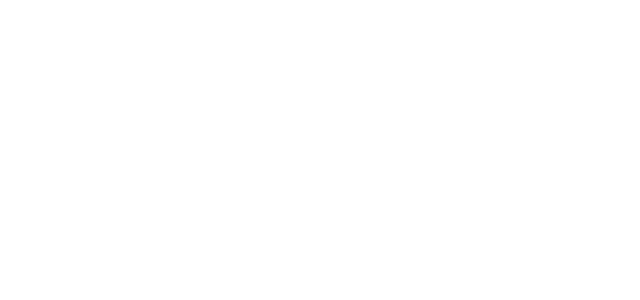
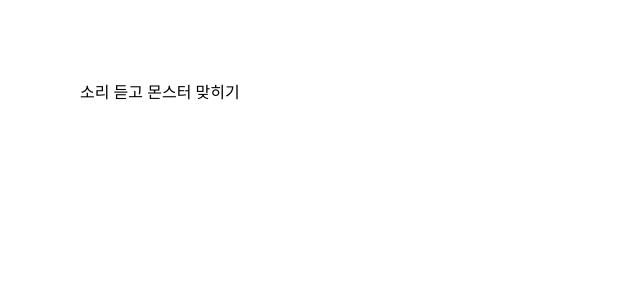
Before and after one commit to SeongMinJin/gersang_quiz, a Next.js app in the folder app/frontend/srcs/: page /admin in a window 1280 px wide. Shown: the top 300 px of the page, without its empty margins (0-640 px from the left). Built offline with nearby package versions, Linux system fonts and the light colour scheme; a web font is replaced by a local one.

Commit message:
퀴즈 만들기 페이지 제작중

```diff
--- /dev/null
+++ b/app/frontend/srcs/app/admin/[quizId]/page.tsx
@@ -0,0 +1,12 @@
+export default function Page({
+	params
+}: {
+	params: {
+		quizId: string
+	}
+}) {
+	console.log(params);
+	return (
+		<div>{params.quizId}</div>
+	);
+}
--- a/app/frontend/srcs/app/admin/page.tsx
+++ b/app/frontend/srcs/app/admin/page.tsx
@@ -1,5 +1,38 @@
+'use client'
+
+import Link from "next/link";
+import { useEffect, useState } from "react"
+
+interface Quiz {
+	id: number,
+	title: string,
+}
+
 export default function Admin() {
-	return (
-		<h3></h3>
+	const [quiz, setQuiz] = useState<Quiz[]>([
+		{
+			id: 1,
+			title: '소리 듣고 몬스터 맞히기',
+		}
+	]);
+	useEffect(() => {
+		async function initQuiz() {
+			try {
+				const res = await fetch(`${process.env.NEXT_PUBLIC_API_HOST}:${process.env.NEXT_PUBLIC_API_PORT}/quiz`).then(res => res.json());
+				setQuiz(res);
+			} catch (err) {
+
+			}
+		}
+	}, [quiz])
+
+	return  (
+		<main className="relative w-full h-screen p-20">
+			<div className="relative w-full h-full">
+				{
+					quiz.map((quiz: Quiz) => <Link key={quiz.id} href={`/admin/${quiz.id}`}>{quiz.title}</Link>)
+				}
+			</div>
+		</main>
 	)
 }
```
Also changed, not shown: 1 other file (tests, documents, lock files or other folders).
